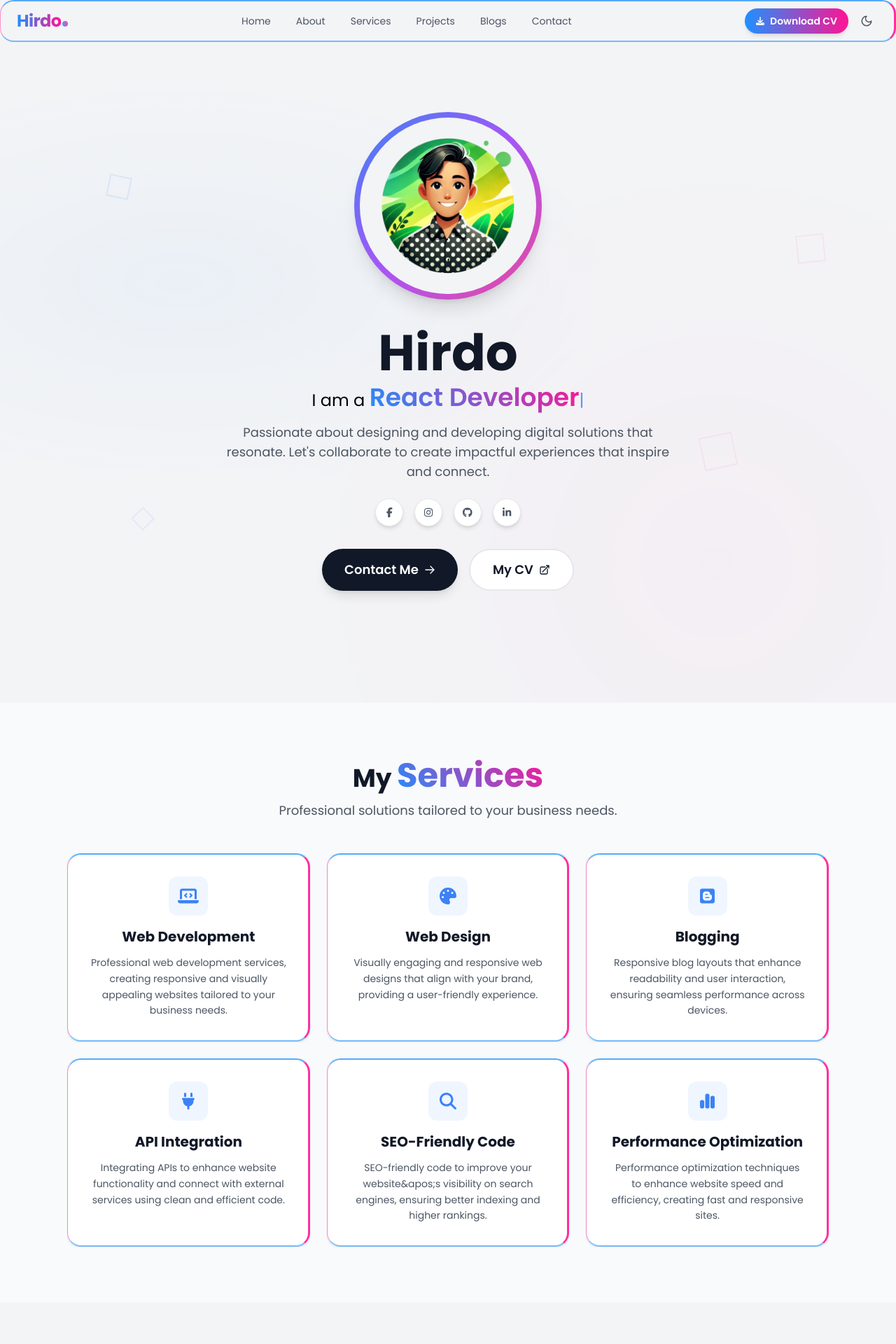
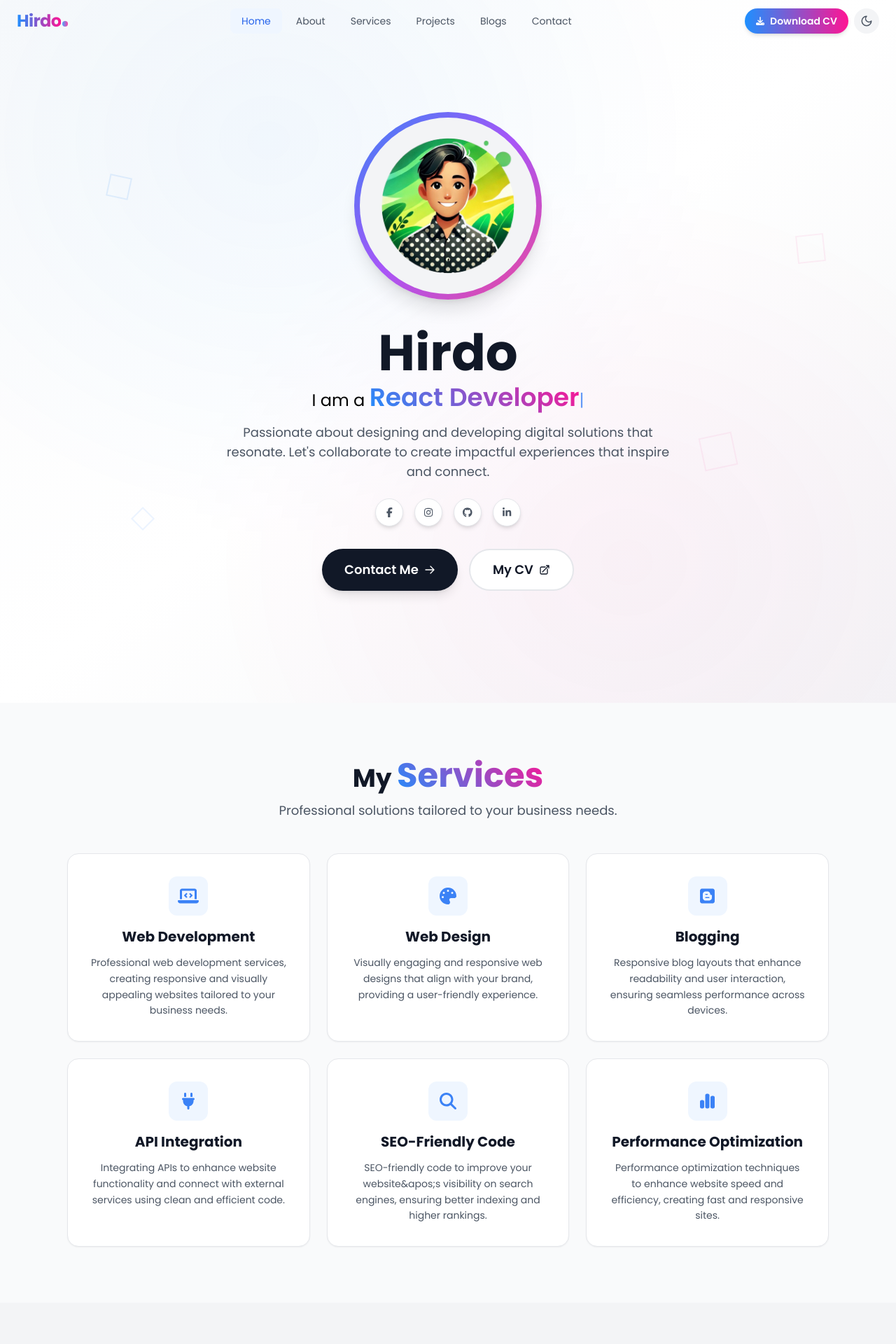
Before and after one commit to hirdo/portfolio-web, a Next.js app: page / in a window 1280 px wide. Shown: the top 1920 px of the page at 70% size. Built offline with nearby package versions, Linux system fonts and the light colour scheme.

Commit message:
upgrade more

```diff
--- a/src/app/components/Banner.jsx
+++ b/src/app/components/Banner.jsx
@@ -50,14 +50,13 @@ export default function MainPage() {
   }, [charIndex, isDeleting, index, roles]);
 
   return (
-    <section id="home" className="relative overflow-hidden flex flex-col justify-center items-center text-center px-4 py-24 sm:py-32 md:py-40 bg-gray-100 dark:bg-gray-900">
+    <section id="home" className="relative overflow-hidden flex flex-col justify-center items-center text-center px-4 py-24 sm:py-32 md:py-40 bg-gradient-to-br from-gray-50 via-white to-gray-100 dark:from-gray-900 dark:via-gray-950 dark:to-gray-900">
       {/* Background decoration */}
-      <div className="absolute inset-0 z-0">
-        <div className="absolute inset-0 bg-gray-100 dark:bg-gray-950" />
+      <div className="absolute inset-0 z-0 opacity-40 dark:opacity-30">
         <div
-          className="absolute inset-0 opacity-40 dark:opacity-30"
+          className="absolute inset-0"
           style={{
-            background: 'radial-gradient(ellipse 80% 50% at 20% 40%, rgba(30,144,255,0.10) 0%, transparent 60%), radial-gradient(circle at 80% 80%, rgba(255,20,147,0.06) 0%, transparent 50%)',
+            background: 'radial-gradient(ellipse at 30% 20%, rgba(30,144,255,0.12) 0%, transparent 50%), radial-gradient(ellipse at 70% 80%, rgba(255,20,147,0.10) 0%, transparent 50%)',
           }}
         />
       </div>
--- a/src/app/components/Header.jsx
+++ b/src/app/components/Header.jsx
@@ -2,6 +2,7 @@
 
 import { useState, useEffect } from "react";
 import Link from "next/link";
+import { usePathname } from "next/navigation";
 import { FontAwesomeIcon } from "@fortawesome/react-fontawesome";
 import { faDownload } from "@fortawesome/free-solid-svg-icons";
 import { Moon, Sun, Menu, X } from "lucide-react";
@@ -10,6 +11,7 @@ const Header = () => {
   const [nav, setNav] = useState(false);
   const [theme, setTheme] = useState("light");
   const [scrolled, setScrolled] = useState(false);
+  const pathname = usePathname();
 
   const toggleNav = () => setNav(!nav);
 
@@ -71,15 +73,22 @@ const Header = () => {
 
           {/* Desktop Navigation */}
           <div className="hidden md:flex items-center gap-1">
-            {navItems.map((item) => (
+            {navItems.map((item) => {
+              const isActive = pathname === item.href;
+              return (
                 <Link
                   key={item.label}
                   href={item.href}
-                className="relative px-4 py-2 text-sm font-medium text-gray-600 dark:text-gray-400 rounded-lg hover:text-gray-900 dark:hover:text-white hover:bg-gray-100 dark:hover:bg-gray-800 transition-all duration-200 capitalize"
+                  className={`relative px-4 py-2 text-sm font-medium rounded-lg transition-all duration-200 capitalize ${
+                    isActive
+                      ? 'text-blue-600 dark:text-blue-400 bg-blue-50 dark:bg-blue-900/20'
+                      : 'text-gray-600 dark:text-gray-400 hover:text-gray-900 dark:hover:text-white hover:bg-gray-100 dark:hover:bg-gray-800'
+                  }`}
                 >
                   {item.label}
                 </Link>
-            ))}
+              );
+            })}
           </div>
 
           {/* Right Actions */}
@@ -129,17 +138,24 @@ const Header = () => {
       {nav && (
         <div className="fixed inset-0 z-40 bg-white dark:bg-gray-950 md:hidden">
           <div className="flex flex-col items-center justify-center h-full gap-6">
-            {navItems.map((item, i) => (
+            {navItems.map((item, i) => {
+              const isActive = pathname === item.href;
+              return (
                 <Link
                   key={item.label}
                   href={item.href}
                   onClick={() => setNav(false)}
-                className="text-2xl font-bold text-gray-900 dark:text-white hover:text-blue-500 dark:hover:text-blue-400 transition-colors capitalize"
+                  className={`text-2xl font-bold transition-colors capitalize ${
+                    isActive
+                      ? 'text-blue-500 dark:text-blue-400'
+                      : 'text-gray-900 dark:text-white hover:text-blue-500 dark:hover:text-blue-400'
+                  }`}
                   style={{ animationDelay: `${i * 50}ms` }}
                 >
                   {item.label}
                 </Link>
-            ))}
+              );
+            })}
             <Link
               href="/Resume.pdf"
               target="_blank"
--- a/src/app/components/Project.jsx
+++ b/src/app/components/Project.jsx
@@ -87,7 +87,7 @@ const Project = () => {
                 Projects
               </GradientText>
             </h2>
-            <p className="text-gray-600 dark:text-gray-400 max-w-xl mx-auto">
+            <p className="text-gray-600 dark:text-gray-300 max-w-xl mx-auto">
               A selection of my recent work. Swipe through to explore each
               project.
             </p>
--- a/src/app/components/Services.jsx
+++ b/src/app/components/Services.jsx
@@ -19,7 +19,7 @@ const Services = () => {
             <h2 className="text-3xl sm:text-4xl font-bold text-gray-900 dark:text-white mb-3">
               My <GradientText className="text-4xl sm:text-5xl font-bold">Services</GradientText>
             </h2>
-            <p className="text-gray-600 dark:text-gray-400 max-w-xl mx-auto">
+            <p className="text-gray-600 dark:text-gray-300 max-w-xl mx-auto">
               Professional solutions tailored to your business needs.
             </p>
           </div>
--- a/src/app/globals.css
+++ b/src/app/globals.css
@@ -222,16 +222,6 @@ p {
   }
 }
 
-.group::before {
-  content: "";
-  position: absolute;
-  inset: 0;
-  border: 0 solid transparent;
-  border-radius: 20px;
-  animation: border-fill 1s linear infinite;
-  pointer-events: none;
-}
-
 .card-container {
   position: relative;
   background-color: white;
```
Also changed, not shown: 1 other file (tests, documents, lock files or other folders). Lines whose indentation alone changed are shown as unchanged.
